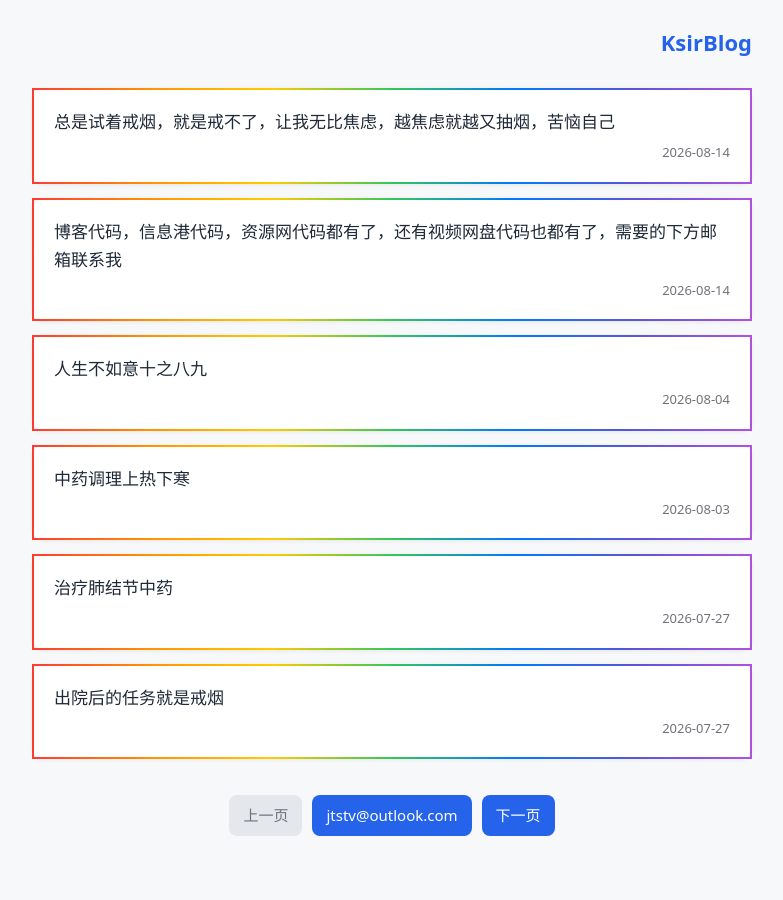
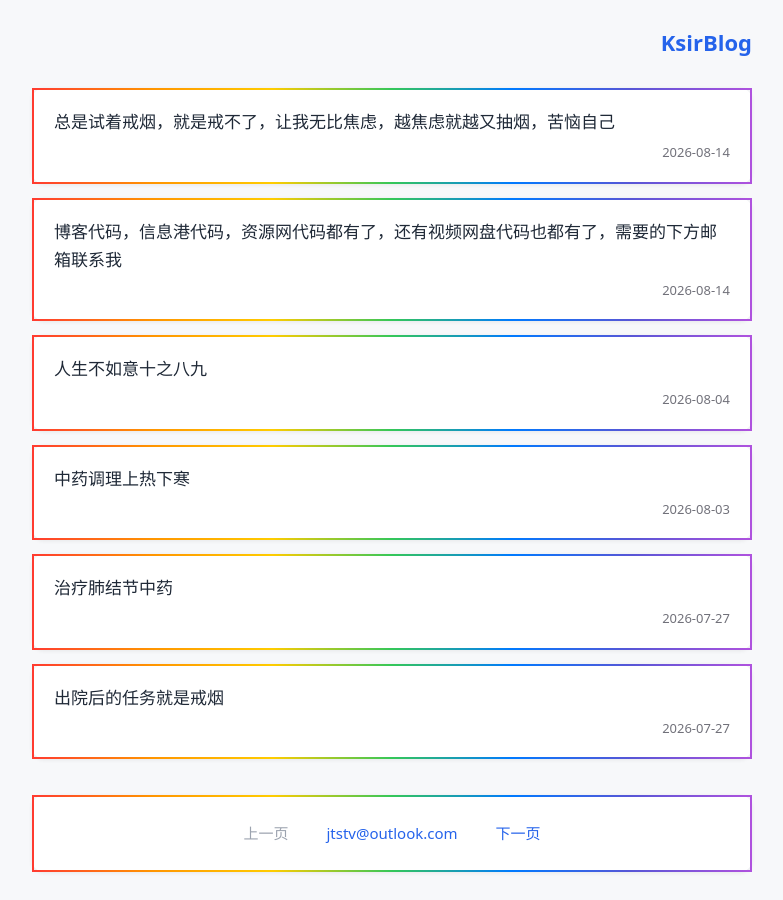
Before and after one commit to JTSTV/Jtstv.github.io, a Jekyll site: the page built from index.html, in a window 1280 px wide. Shown: the whole page, without its empty margins (248-1031 px from the left). Built offline with Jekyll 4.4.1, drawn with Linux system fonts in a browser that asks for light colours; the list of posts is cut into pages by our own code.

Commit message:
更新 index.html

```diff
--- a/index.html
+++ b/index.html
@@ -22,14 +22,29 @@ body{font:16px system-ui,-apple-system,sans-serif;background:#f7f8fa;color:#2c33
 .post-item a:hover{background:#f4f7ff}
 .post-title-text{font-size:17px;color:#1f2937;display:block;margin-bottom:6px}
 .post-date{font-size:13px;color:#71717a;display:block;text-align:right}
-.pagination{margin-top:36px;display:flex;gap:10px;justify-content:center;align-items:center;flex-wrap:wrap}
+/*分页外层整体容器，和文章列表相同彩虹边框；取消按钮蓝色背景*/
+.pagination{
+  margin-top:36px;
+  padding:16px 20px;
+  display:flex;
+  gap:10px;
+  justify-content:center;
+  align-items:center;
+  flex-wrap:wrap;
+  background:#fff;
+  border-radius:12px;
+  border:2px solid;
+  border-image:linear-gradient(90deg,#ff3b30,#ff9500,#ffcc00,#34c759,#007aff,#5856d6,#af52de) 1;
+  box-shadow:0 1px 4px rgba(0,0,0,0.07);
+}
 .pagination a,.pagination span{padding:8px 14px;border-radius:8px;font-size:15px;text-decoration:none}
-.pagination a{background:#2563eb;color:#fff}
-.pagination span{background:#e4e7ec;color:#6b7280}
+.pagination a{background:transparent;color:#2563eb}
+.pagination span{background:transparent;color:#9ca3af}
 @media(max-width:600px){
 body{padding:16px 12px}
 .post-item a{padding:14px 16px}
 .post-title-text{font-size:16px}
+.pagination{padding:14px 16px}
 }
 </style>
 </head>
```
